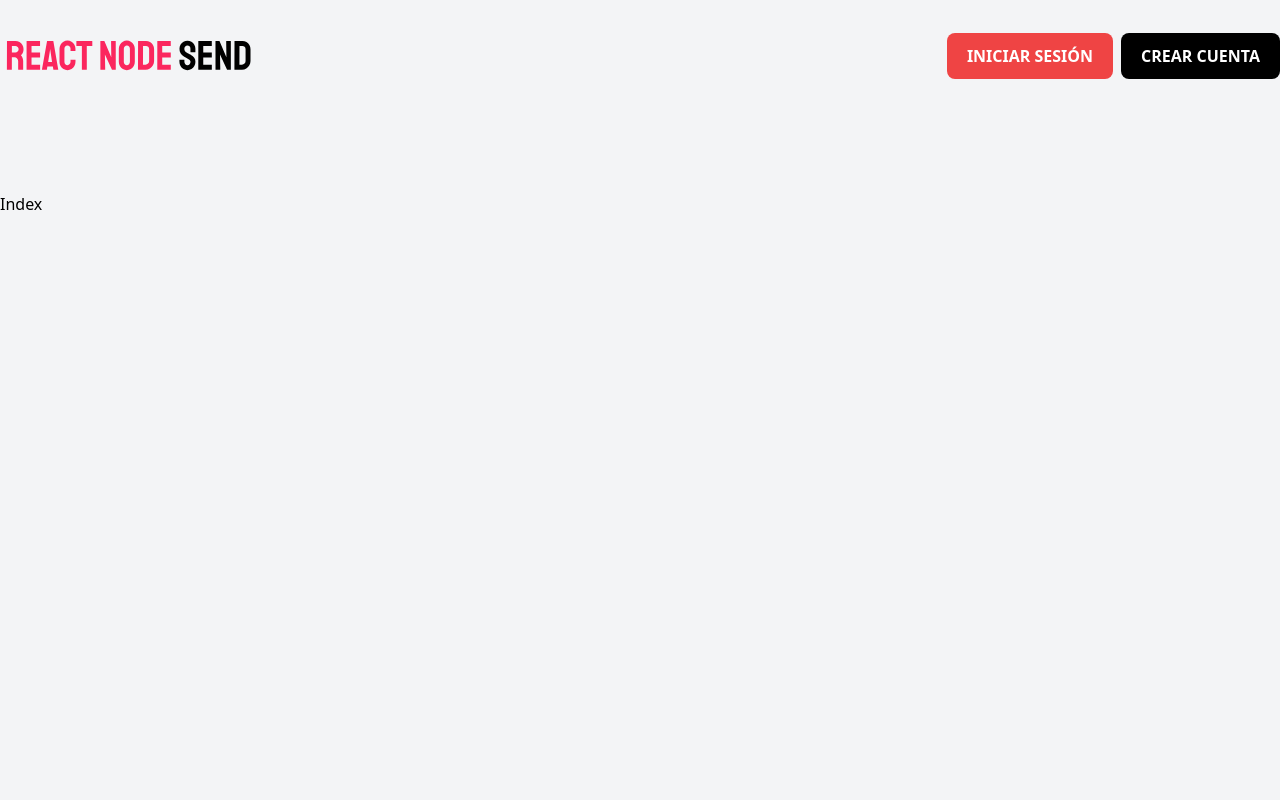
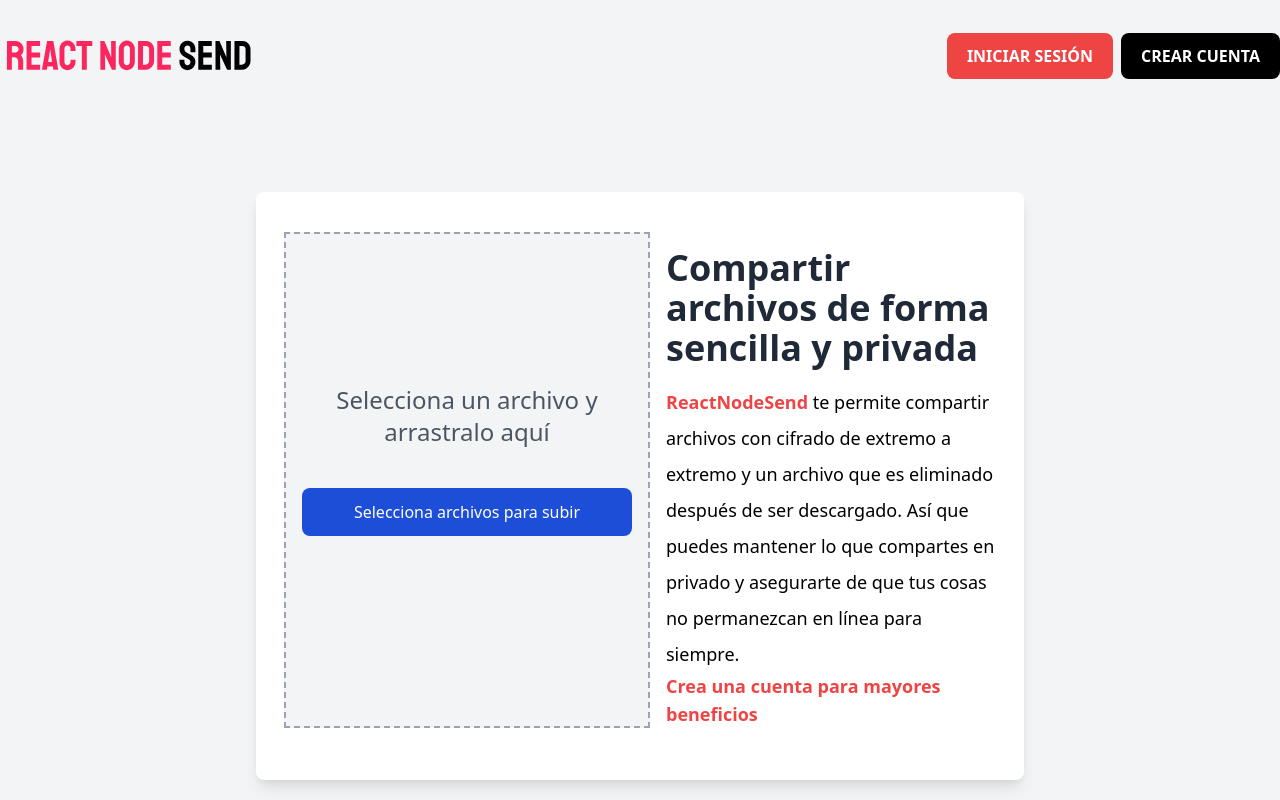
Before and after one commit to kokeGG/nodesend_front, a Next.js app: page / in a window 1280 px wide. Built offline with nearby package versions, Linux system fonts and the light colour scheme; no server answers.

Commit message:
dropzone component

```diff
--- /dev/null
+++ b/components/Dropzone.js
@@ -0,0 +1,29 @@
+import React, { useState, useCallback } from 'react'
+import { useDropzone } from 'react-dropzone'
+import clienteAxios from '../config/axios'
+
+const Dropzone = () => {
+    // Extraer contenido de Dropzone
+    const { getRootProps, getInputProps, isDragActive } = useDropzone();
+
+    return (
+        <div className="md:flex-1 mb-3 mx-2 mt-16 lg:mt-0 flex flex-col items-center justify-center border-dashed border-gray-400 border-2 bg-gray-100 px-4">
+            <div { ...getRootProps({ className: 'dropzone w-full py-32' }) }>
+                <input className="h-100 " { ...getInputProps() }/>
+                    {
+                        isDragActive ? <p className="text-2xl text-center text-gray-600">Suelta el archivo aquí</p> :
+                        <div className="text-center">
+                            <p className="text-2xl text-center text-gray-600">Selecciona un archivo y arrastralo aquí</p>
+                            <button className="bg-blue-700 w-full py-3 rounded-lg text-white my-10 hover:bg-blue-800" type="button">
+                                Selecciona archivos para subir
+                            </button>
+                        </div>
+
+                    }
+                </div>
+        </div>
+
+    );
+}
+
+export default Dropzone;
--- a/package.json
+++ b/package.json
@@ -16,6 +16,7 @@
     "next": "13.0.2",
     "react": "18.2.0",
     "react-dom": "18.2.0",
+    "react-dropzone": "^14.2.3",
     "yup": "^0.32.11"
   }
 }
--- a/pages/index.js
+++ b/pages/index.js
@@ -1,6 +1,8 @@
 import React, { useContext, useEffect } from 'react'
 import Layout from '../components/Layout'
+import Dropzone from '../components/Dropzone'
 import authContext from '../context/auth/authContext'
+import Link from 'next/link'
 
 const Index = () => {
 
@@ -14,7 +16,24 @@
 
   return (
     <Layout>
-      <h1>Index</h1>
+      <div className="md:w-4/5 xl:w-3/5 mx-auto mb-32">
+        <div className="lg:flex md:shadow-lg p-5 bg-white rounded-lg py-10">
+          <Dropzone/>
+
+            <div className="md:flex-1 mb-3 mx-2 mt-16 lg:mt-0">
+              <h2 className="text-4xl font-sans font-bold text-gray-800 my-4">Compartir archivos de forma sencilla y privada</h2>
+              <p className="text-lg leading-loose">
+                <span className="text-red-500 font-bold">
+                  ReactNodeSend
+                </span>{' '}
+                te permite compartir archivos con cifrado de extremo a extremo y un archivo que es eliminado después de ser descargado. Así que puedes mantener lo que compartes en privado y asegurarte de que tus cosas no permanezcan en línea para siempre.
+              </p>
+              <Link href="/crearcuenta">
+                <p className="text-red-500 font-bold text-lg hover:text-red-700">Crea una cuenta para mayores beneficios</p>
+              </Link>
+            </div>
+        </div>
+      </div>
     </Layout>
   );
 }
```
Also changed, not shown: 1 other file (tests, documents, lock files or other folders).
